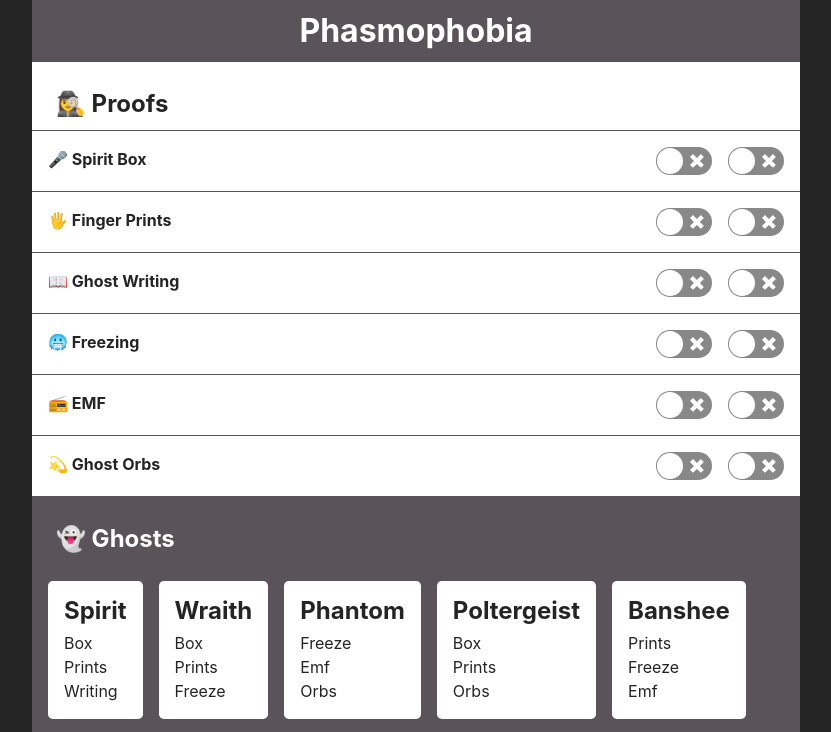
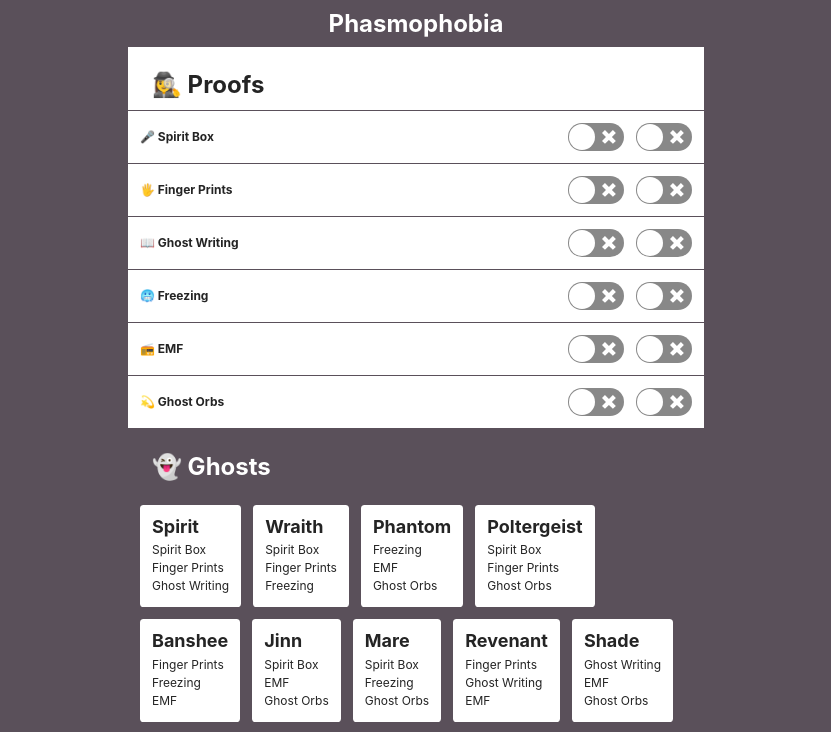
Before and after one commit to gilmoa/phasmodetective, a React (Create React App) app: page / in a window 1280 px wide. Shown: the top 732 px of the page, without its empty margins (224-1055 px from the left). Built offline with nearby package versions, Linux system fonts and the light colour scheme.

Commit message:
clears formatting

```diff
--- a/src/components/Ghost.js
+++ b/src/components/Ghost.js
@@ -1,14 +1,15 @@
 import React from "react";
 
+import ProofsInfo from "./ProofsInfo";
 import { ghost } from "./Ghost.module.scss";
 
-const Ghost = ({ name, proofs, proof }) => {
+const Ghost = ({ name, checks, proofs }) => {
   return (
     <li className={ghost}>
       <h2>{name}</h2>
-      {Object.keys(proofs).map((key, id) => {
-        return proofs[key] && proof[key] !== proofs[key] ? (
-          <p key={id}>{key}</p>
+      {Object.keys(checks).map((name, id) => {
+        return checks[name] && proofs[name] !== checks[name] ? (
+          <p key={id}>{ProofsInfo[name].displayName}</p>
         ) : (
           ""
         );
--- a/src/components/Ghost.module.scss
+++ b/src/components/Ghost.module.scss
@@ -9,10 +9,13 @@
 
   h2 {
     text-transform: capitalize;
-    margin-bottom: 0.3em;
   }
 
   p {
     text-transform: capitalize;
   }
+
+  p:nth-child(2) {
+    margin-top: 0.3em;
+  }
 }
--- /dev/null
+++ b/src/components/GhostsInfo.js
@@ -0,0 +1,136 @@
+const GhostsInfo = [
+  {
+    name: "spirit",
+    checks: {
+      box: true,
+      prints: true,
+      writing: true,
+      freeze: false,
+      emf: false,
+      orbs: false,
+    },
+  },
+  {
+    name: "wraith",
+    checks: {
+      box: true,
+      prints: true,
+      writing: false,
+      freeze: true,
+      emf: false,
+      orbs: false,
+    },
+  },
+  {
+    name: "phantom",
+    checks: {
+      box: false,
+      prints: false,
+      writing: false,
+      freeze: true,
+      emf: true,
+      orbs: true,
+    },
+  },
+  {
+    name: "poltergeist",
+    checks: {
+      box: true,
+      prints: true,
+      writing: false,
+      freeze: false,
+      emf: false,
+      orbs: true,
+    },
+  },
+  {
+    name: "banshee",
+    checks: {
+      box: false,
+      prints: true,
+      writing: false,
+      freeze: true,
+      emf: true,
+      orbs: false,
+    },
+  },
+  {
+    name: "jinn",
+    checks: {
+      box: true,
+      prints: false,
+      writing: false,
+      freeze: false,
+      emf: true,
+      orbs: true,
+    },
+  },
+  {
+    name: "mare",
+    checks: {
+      box: true,
+      prints: false,
+      writing: false,
+      freeze: true,
+      emf: false,
+      orbs: true,
+    },
+  },
+  {
+    name: "revenant",
+    checks: {
+      box: false,
+      prints: true,
+      writing: true,
+      freeze: false,
+      emf: true,
+      orbs: false,
+    },
+  },
+  {
+    name: "shade",
+    checks: {
+      box: false,
+      prints: false,
+      writing: true,
+      freeze: false,
+      emf: true,
+      orbs: true,
+    },
+  },
+  {
+    name: "demon",
+    checks: {
+      box: true,
+      prints: false,
+      writing: true,
+      freeze: true,
+      emf: false,
+      orbs: false,
+    },
+  },
+  {
+    name: "yurei",
+    checks: {
+      box: false,
+      prints: false,
+      writing: true,
+      freeze: false,
+      emf: true,
+      orbs: true,
+    },
+  },
+  {
+    name: "oni",
+    checks: {
+      box: true,
+      prints: true,
+      writing: false,
+      freeze: false,
+      emf: false,
+      orbs: true,
+    },
+  },
+];
+
+export default GhostsInfo;
--- a/src/components/GhostsList.js
+++ b/src/components/GhostsList.js
@@ -1,161 +1,22 @@
 import React from "react";
 
 import Ghost from "./Ghost";
+import GhostsInfo from "./GhostsInfo";
 
 import { ghostslist } from "./GhostsList.module.scss";
 
-// TODO: switch proof > proofs > checks
-const ghosts = [
-  {
-    name: "spirit",
-    proofs: {
-      box: true,
-      prints: true,
-      writing: true,
-      freeze: false,
-      emf: false,
-      orbs: false,
-    },
-  },
-  {
-    name: "wraith",
-    proofs: {
-      box: true,
-      prints: true,
-      writing: false,
-      freeze: true,
-      emf: false,
-      orbs: false,
-    },
-  },
-  {
-    name: "phantom",
-    proofs: {
-      box: false,
-      prints: false,
-      writing: false,
-      freeze: true,
-      emf: true,
-      orbs: true,
-    },
-  },
-  {
-    name: "poltergeist",
-    proofs: {
-      box: true,
-      prints: true,
-      writing: false,
-      freeze: false,
-      emf: false,
-      orbs: true,
-    },
-  },
-  {
-    name: "banshee",
-    proofs: {
-      box: false,
-      prints: true,
-      writing: false,
-      freeze: true,
-      emf: true,
-      orbs: false,
-    },
-  },
-  {
-    name: "jinn",
-    proofs: {
-      box: true,
-      prints: false,
-      writing: false,
-      freeze: false,
-      emf: true,
-      orbs: true,
-    },
-  },
-  {
-    name: "mare",
-    proofs: {
-      box: true,
-      prints: false,
-      writing: false,
-      freeze: true,
-      emf: false,
-      orbs: true,
-    },
-  },
-  {
-    name: "revenant",
-    proofs: {
-      box: false,
-      prints: true,
-      writing: true,
-      freeze: false,
-      emf: true,
-      orbs: false,
-    },
-  },
-  {
-    name: "shade",
-    proofs: {
-      box: false,
-      prints: false,
-      writing: true,
-      freeze: false,
-      emf: true,
-      orbs: true,
-    },
-  },
-  {
-    name: "demon",
-    proofs: {
-      box: true,
-      prints: false,
-      writing: true,
-      freeze: true,
-      emf: false,
-      orbs: false,
-    },
-  },
-  {
-    name: "yurei",
-    proofs: {
-      box: false,
-      prints: false,
-      writing: true,
-      freeze: false,
-      emf: true,
-      orbs: true,
-    },
-  },
-  {
-    name: "oni",
-    proofs: {
-      box: true,
-      prints: true,
-      writing: false,
-      freeze: false,
-      emf: false,
-      orbs: true,
-    },
-  },
-];
-
-const GhostsList = ({ proof }) => {
+const GhostsList = ({ proofs }) => {
   return (
     <section className={ghostslist}>
       <h1>👻 Ghosts</h1>
       <ul>
-        {ghosts.map(({ name, proofs }, id) => {
+        {GhostsInfo.map(({ name, checks }, id) => {
           let hide = false;
-          Object.keys(proof).forEach((key) => {
-            if (proof[key] === true || proof[key] === false) {
-              console.info(
-                `${name} [${key}] => '${proof[key]}' !== ${proofs[key]}`
-              );
-              if (proof[key] !== proofs[key]) {
+          Object.keys(proofs).forEach((key) => {
+            if (proofs[key] === true || proofs[key] === false) {
+              if (proofs[key] !== checks[key]) {
                 hide = true;
               }
-              console.warn(`${name} hide: ${hide}`);
             }
           });
           return hide ? (
@@ -164,8 +25,8 @@
             <Ghost
               key={id}
               name={name}
+              checks={checks}
               proofs={proofs}
-              proof={proof}
               className={`ghost${hide ? " ghost-hidden" : ""}`}
             />
           );
--- a/src/components/Main.js
+++ b/src/components/Main.js
@@ -4,6 +4,16 @@
 import GhostsList from "./GhostsList";
 
 import { main } from "./Main.module.scss";
+
+// TODO: move this up, display name needed by ghosts
+const proofsInfo = {
+  box: { name: "box", displayName: "spirit box", icon: "🎤" },
+  prints: { name: "prints", displayName: "finger prints", icon: "🖐" },
+  writing: { name: "writing", displayName: "ghost writing", icon: "📖" },
+  freeze: { name: "freeze", displayName: "freezing", icon: "🥶" },
+  emf: { name: "emf", displayName: "EMF", icon: "📻" },
+  orbs: { name: "orbs", displayName: "ghost orbs", icon: "💫" },
+};
 
 const Main = () => {
   const [box, setBox] = useState(null);
@@ -13,7 +23,7 @@
   const [emf, setEmf] = useState(null);
   const [orbs, setOrbs] = useState(null);
 
-  const proof = {
+  const proofs = {
     box: box,
     prints: prints,
     writing: writing,
@@ -22,7 +32,7 @@
     orbs: orbs,
   };
 
-  const setProof = {
+  const setProofs = {
     box: setBox,
     prints: setPrints,
     writing: setWriting,
@@ -33,8 +43,12 @@
 
   return (
     <main className={main}>
-      <ProofsList proof={proof} setProof={setProof} />
-      <GhostsList proof={proof} />
+      <ProofsList
+        proofs={proofs}
+        setProofs={setProofs}
+        proofsInfo={proofsInfo}
+      />
+      <GhostsList proofs={proofs} proofsInfo={proofsInfo} />
     </main>
   );
 };
--- a/src/components/Proof.module.scss
+++ b/src/components/Proof.module.scss
@@ -2,6 +2,7 @@
   display: flex;
   gap: 1em;
   padding: 1em;
+  align-items: center;
 
   border-top: 1px solid var(--color-grey);
 
--- /dev/null
+++ b/src/components/ProofsInfo.js
@@ -0,0 +1,10 @@
+const ProofsInfo = {
+  box: { name: "box", displayName: "spirit box", icon: "🎤" },
+  prints: { name: "prints", displayName: "finger prints", icon: "🖐" },
+  writing: { name: "writing", displayName: "ghost writing", icon: "📖" },
+  freeze: { name: "freeze", displayName: "freezing", icon: "🥶" },
+  emf: { name: "emf", displayName: "EMF", icon: "📻" },
+  orbs: { name: "orbs", displayName: "ghost orbs", icon: "💫" },
+};
+
+export default ProofsInfo;
--- a/src/components/ProofsList.js
+++ b/src/components/ProofsList.js
@@ -1,32 +1,24 @@
 import React from "react";
 
 import Proof from "./Proof";
+import ProofsInfo from "./ProofsInfo";
 
 import { proofslist } from "./ProofsList.module.scss";
 
-// TODO: move this up, display name needed by ghosts
-const proofs = [
-  { name: "box", displayName: "spirit box", icon: "🎤" },
-  { name: "prints", displayName: "finger prints", icon: "🖐" },
-  { name: "writing", displayName: "ghost writing", icon: "📖" },
-  { name: "freeze", displayName: "freezing", icon: "🥶" },
-  { name: "emf", displayName: "EMF", icon: "📻" },
-  { name: "orbs", displayName: "ghost orbs", icon: "💫" },
-];
-
-const ProofsList = ({ proof, setProof }) => {
+const ProofsList = ({ proofs, setProofs }) => {
   return (
     <section className={proofslist}>
       <h1>🕵️‍♀️ Proofs</h1>
       <ul>
-        {proofs.map(({ name, displayName, icon }, id) => {
+        {Object.keys(ProofsInfo).map((name, id) => {
+          let { displayName, icon } = ProofsInfo[name];
           return (
             <Proof
               key={id}
               name={displayName}
               icon={icon}
-              proof={proof[name]}
-              setProof={setProof[name]}
+              proof={proofs[name]}
+              setProof={setProofs[name]}
             />
           );
         })}
--- a/src/index.scss
+++ b/src/index.scss
@@ -3,7 +3,7 @@
 :root {
   --color-black: rgb(36, 36, 36);
   --color-white: rgb(255, 255, 255);
-  --color-grey: rgb(90, 83, 90);
+  --color-grey: rgb(90, 80, 90);
   --color-grey-30: rgba(90, 83, 90, 0.5)
 }
 
@@ -16,7 +16,9 @@
   -moz-osx-font-smoothing: grayscale;
 
   color: var(--color-black);
-  background-color: var(--color-black);
+  background-color: var(--color-grey);
+
+  font-size: 12px;
 }
 
 code {
@@ -29,6 +31,14 @@
   line-height: 1.15em;
 }
 
+h1 {
+  font-size: 2em;
+}
+
+h2 {
+  font-size: 1.5em;
+}
+
 ul {
   margin: 0;
   padding: 0;
```
